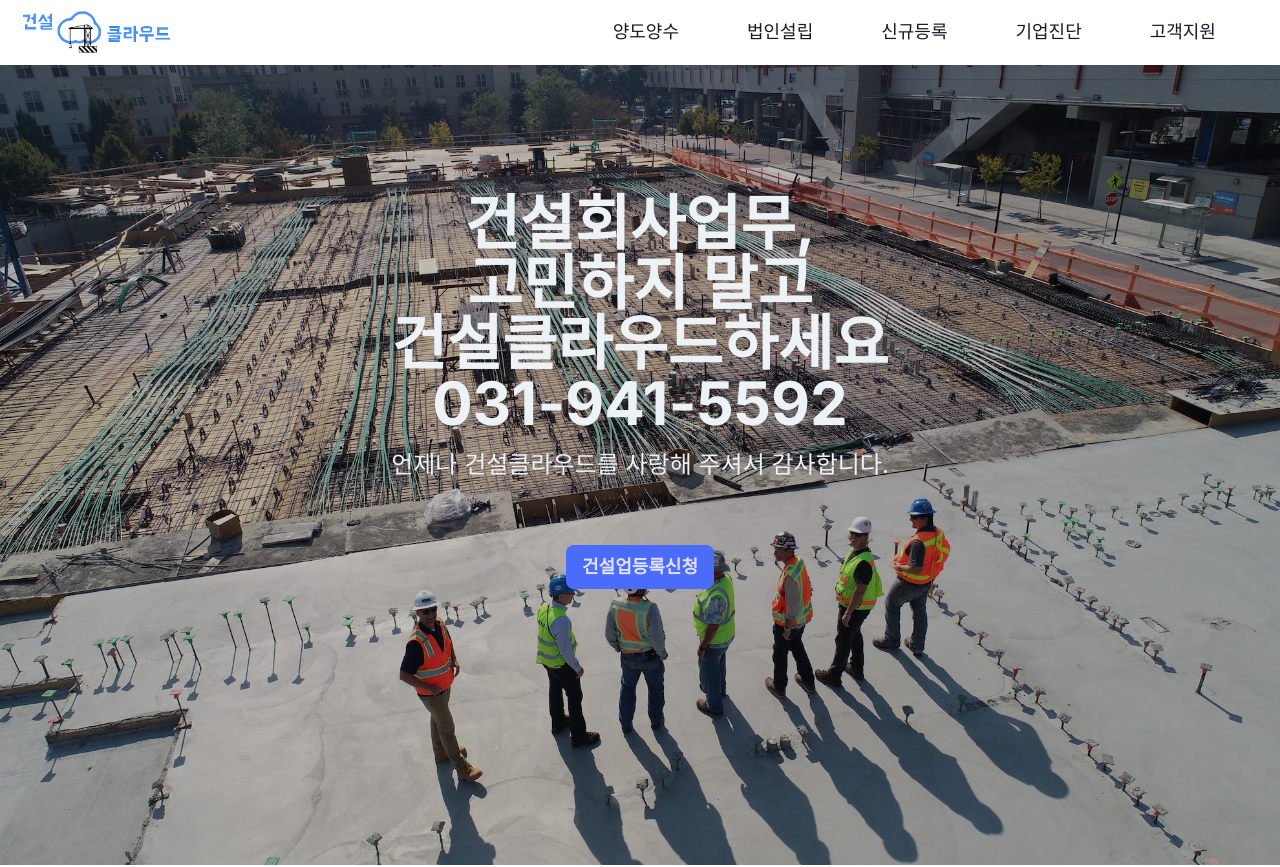
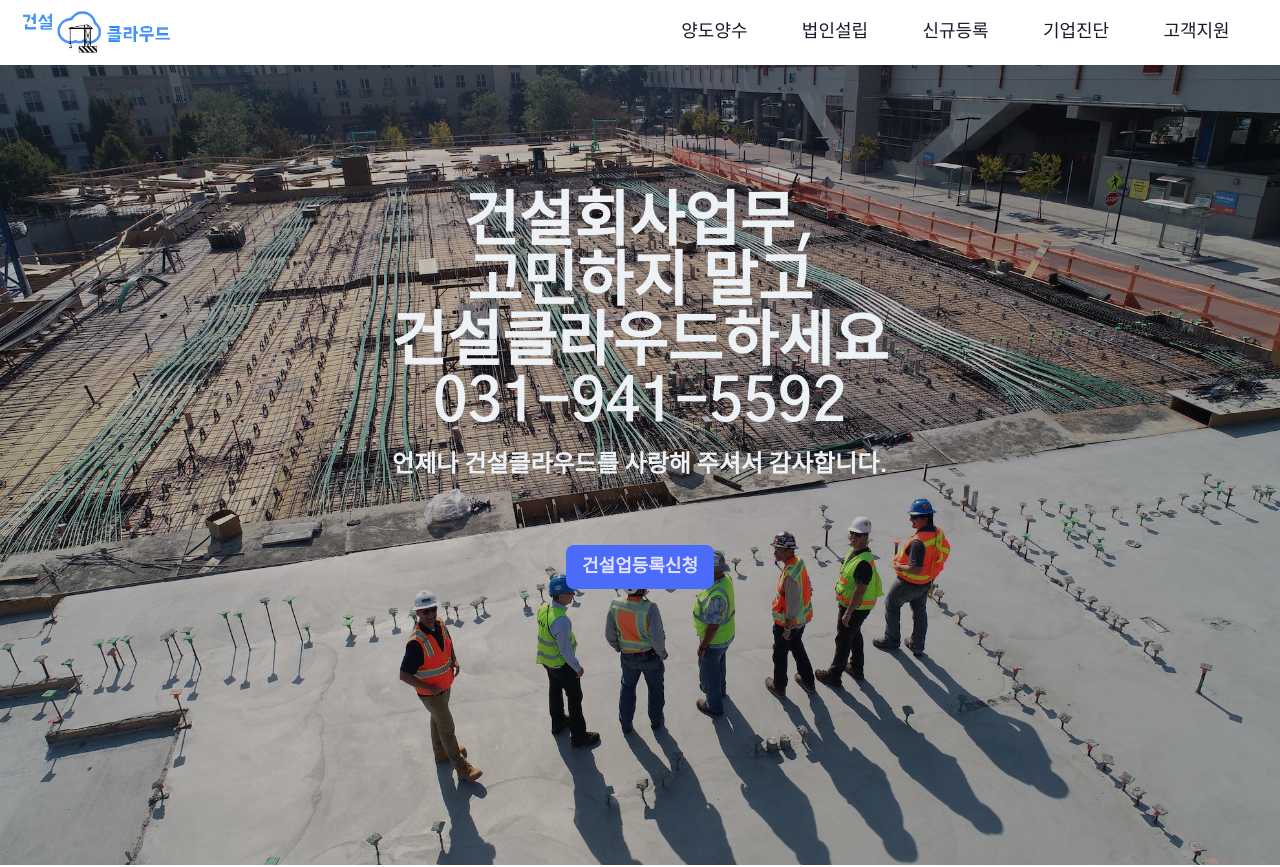
Before and after one commit to songchez/gunsulcloud, a Next.js app: page / in a window 1280 px wide. Shown: the top 867 px of the page. Built offline with nearby package versions, Linux system fonts and the light colour scheme.

Commit message:
font저o

```diff
--- a/src/app/layout.tsx
+++ b/src/app/layout.tsx
@@ -1,10 +1,10 @@
 import "./globals.css";
 import Navbar from "../templates/Navbar";
 import Footer from "../templates/Footer";
-import { Inter } from "next/font/google";
+import { Gothic_A1 } from "next/font/google";
 import type { Metadata } from "next";
 
-const inter = Inter({ subsets: ["latin"] });
+const gothicA1 = Gothic_A1({ subsets: ["latin"], weight: "600" });
 
 export const metadata: Metadata = {
   title: {
@@ -22,7 +22,7 @@ export default function RootLayout({
   return (
     <html
       lang="kr"
-      className={`scroll-smooth ${inter.className}`}
+      className={`scroll-smooth ${gothicA1.className}`}
       data-theme="corporate"
     >
       <body>
--- a/src/components/TableOfContents.tsx
+++ b/src/components/TableOfContents.tsx
@@ -9,7 +9,6 @@ const TableOfContents: React.FC = () => {
       tocSelector: ".toc", // TOC를 삽입할 위치의 CSS 선택자
       contentSelector: ".js-toc-content", // TOC를 생성할 콘텐츠의 CSS 선택자
       headingSelector: "h1, h2, h3", // TOC에 포함할 제목 레벨
-      scrollSmoothOffset: -40,
     });
 
     // 컴포넌트가 언마운트될 때 TOCbot 정리
```
